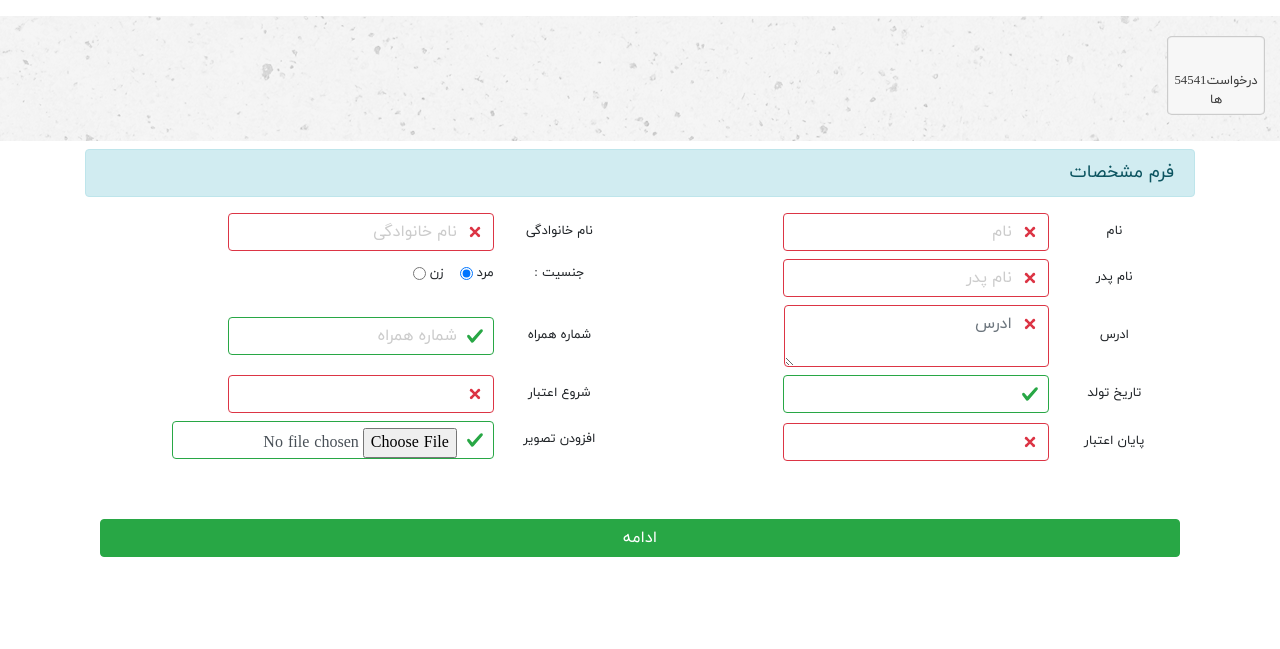
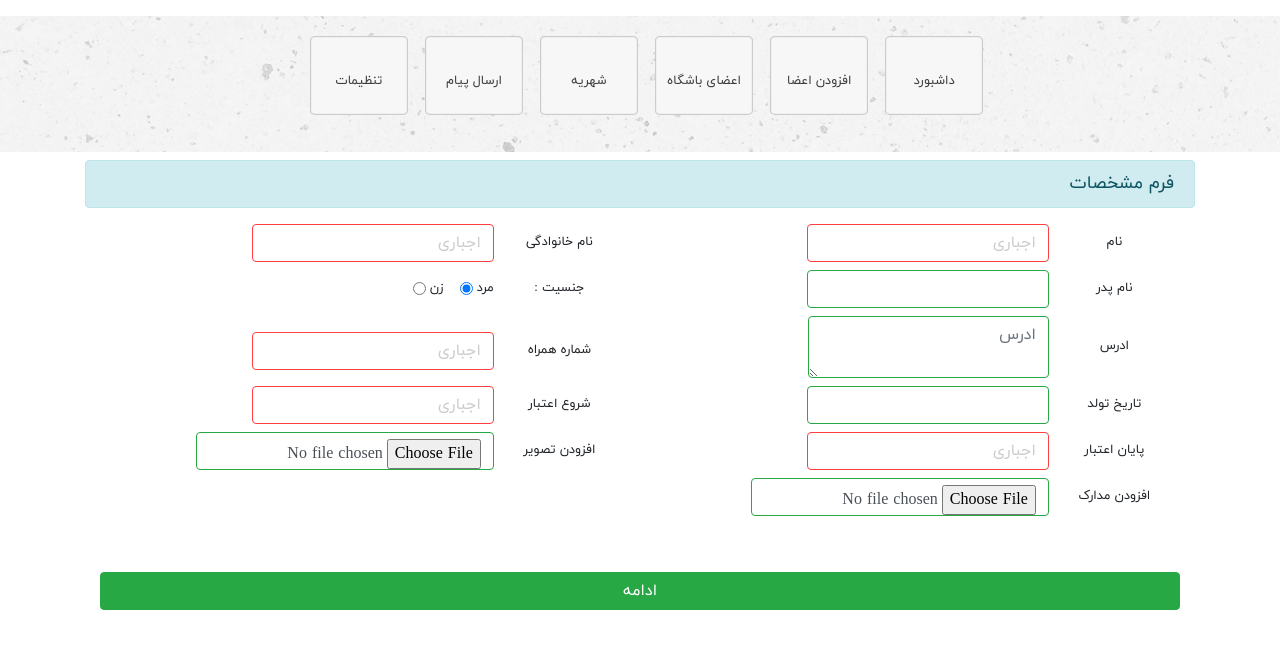
Before and after one commit to mresmailkazemi/Alizadeh, a PHP site: page /Alizadeh/addMember/index in a window 1280 px wide. Shown: the top 649 px of the page. Run offline with PHP 8.4, Linux system fonts and the light colour scheme; the visitor is signed in with stand-in values (Sample User, id 1); some web fonts are replaced.

Commit message:
add option and dashboard

```diff
--- a/controllers/message.php
+++ b/controllers/message.php
@@ -5,7 +5,7 @@
     {
         parent::__construct();
         session_start();
-        if (isset($_SESSION['admin']))
+        if (!isset($_SESSION['admin']))
             header('location:' . URL . 'login/index');
     }
 
--- a/public/css/stylePersian.css
+++ b/public/css/stylePersian.css
@@ -516,7 +516,7 @@
 }
 
 #circles {
-    padding-bottom: 10px;
+    padding-bottom: 5px;
 }
 
 #dashboard_content #circles ul li:not(.user_icon) {
--- /dev/null
+++ b/public/js/k.js
@@ -0,0 +1,5 @@
+function submitHrefandFrom(tag) {
+    var href=$(tag).attr('data-href');
+    $(tag).parents('form').attr('action',href).submit();
+
+}
--- a/views/addMember/index.php
+++ b/views/addMember/index.php
@@ -8,7 +8,18 @@
             }
 
         }
+        .custom_input {
+            border-color:#28a745!important;
+            padding-right: calc( .75rem)!important;
+            background-image: none!important;
 
+        }
+        .must_input {
+            border-color:#ff3f3f!important;
+            padding-right: calc( .75rem)!important;
+            background-image: none!important;
+
+        }
     </style>
     <div class="container">
         <div class="mt-2 mb-3">
@@ -29,23 +40,21 @@
 
             <div class="form-group col-md-6 mb-2">
                 <label for="name" class="w-25">نام</label>
-                <input type="text" class="form-control" id="name" placeholder="نام" name="name" required>
-                <div class="valid-feedback"></div>
+                <input type="text" class="form-control must_input" id="name" placeholder="اجباری" name="name">
 
             </div>
             <div class="form-group col-md-6 mb-2">
                 <label for="name" class="w-25">نام خانوادگی</label>
-                <input type="text" class="form-control" id="family" placeholder="نام خانوادگی " name="family" required>
-                <div class="valid-feedback"></div>
+                <input type="text" class="form-control must_input" id="family" placeholder="اجباری " name="family">
+
 
             </div>
             <div class="form-group col-md-6 mb-2">
                 <label for="name" class="w-25">نام پدر</label>
-                <input type="text" class="form-control" id="family" placeholder="نام پدر" name="parentname" required>
-                <div class="valid-feedback"></div>
+                <input type="text" class="form-control custom_input" id="family" name="parentname">
 
             </div>
-            <div class="form-group col-md-6 mb-3 sex">
+            <div class="form-group col-md-6 mb-2 sex">
                 <span for="name" class="w-25 text-center">جنسیت : </span>
                 <label class="ml-1">مرد</label>
                 <input type="radio" name="sex" value="1" checked>
@@ -55,36 +64,39 @@
             </div>
             <div class="form-group col-md-6 mb-2">
                 <label for="name" class="w-25">ادرس</label>
-                <textarea type="text" class="form-control" placeholder="ادرس " name="Address" required></textarea>
+                <textarea type="text" class="form-control custom_input" placeholder="ادرس " name="Address" required></textarea>
                 <div class="valid-feedback"></div>
             </div>
-            <div class="form-group col-md-6 mb-2">
+            <div class="form-group col-md-6">
                 <label for="name" class="w-25">شماره همراه</label>
-                <input type="text" class="form-control" id="mobile" placeholder="شماره همراه " name="mobile" maxlength="11">
+                <input type="text" class="form-control must_input " id="mobile" placeholder="اجباری" name="mobile" maxlength="11">
 
             </div>
 
             <div class="form-group col-md-6 mb-2">
                 <label for="name" class="w-25">تاریخ تولد</label>
-                <input type="text" id="inputDate3" class="form-control date4" name="birthday">
+                <input type="text" id="inputDate3" class="form-control custom_input date4" name="birthday">
             </div>
 
             <div class="form-group col-md-6 mb-2">
                 <label for="name" class="w-25">شروع اعتبار</label>
-                <input type="text" class="form-control" name="start_date" required>
-                <div class="valid-feedback"></div>
+                <input type="text" class="form-control must_input"  placeholder="اجباری" name="start_date">
 
             </div>
             <div class="form-group col-md-6 mb-2">
                 <label for="name" class="w-25">پایان اعتبار</label>
-                <input type="text" class="form-control" name="end_date" required>
-                <div class="valid-feedback"></div>
+                <input type="text" class="form-control must_input"   placeholder="اجباری" name="end_date">
+
             </div>
 
             <div class="form-group col-md-6 mb-2">
                 <label for="name" class="w-25">افزودن تصویر</label>
-                <input type="file" class="form-control file p-r-6 text-center" name="pic[]">
-                <div class="valid-feedback"></div>
+                <input type="file" class="form-control custom_input file text-center" name="pic[]">
+
+            </div>
+            <div class="form-group col-md-6 mb-2">
+                <label for="name" class="w-25">افزودن مدارک</label>
+                <input type="file" class="form-control custom_input file  text-center" name="pic[]">
 
             </div>
             <div class="col-sm-12">
@@ -97,7 +109,7 @@
                 $(".date4").MdPersianDateTimePicker({
                     targetDateSelector: "#inputDate3",
                     isGregorian: false
-                });
+                })
             });
         </script>
 
--- a/views/adminPanel.php
+++ b/views/adminPanel.php
@@ -21,21 +21,60 @@
     <script src="<?=URL?>public/js/jquery-3.3.1.slim.min.js"></script>
     <script src="<?=URL?>public/js/popper.min.js"></script>
     <script src="<?=URL?>public/js/bootstrap.min.js"></script>
-    <link href="public/css/jquery.md.bootstrap.datetimepicker.style.css" rel="stylesheet">
-    <script src="public/js/jquery.md.bootstrap.datetimepicker.js" type="text/javascript"></script>
+    <script src="<?=URL?>public/js/k.js"></script>
+
+    <link href="<?=URL?>public/css/jquery.md.bootstrap.datetimepicker.style.css" rel="stylesheet">
+    <script src="<?=URL?>public/js/jquery.md.bootstrap.datetimepicker.js" type="text/javascript"></script>
 </head>
 <body>
 
 <div style="background: url(public/img/sibscribe_bg.png)">
     <div class="container-fluid mt-3 user_panel">
         <div class="row">
-            <div id="dashboard_content" class="col-md-8">
+            <div id="dashboard_content" class="col-12">
                 <div id="circles">
-                    <ul class="text-right overhidden">
+                    <ul class="text-center">
                         <li id="request">
-                            <a href="<?= URL ?>adminrequest/index" class="text-center position-relative">
-                                <i class="fas fa-headset fa-2x text-danger"></i>
-                                <span class="font12 d-block">درخواست54541 ها</span>
+                            <a href="<?= URL ?>dashboard/index" class="text-center position-relative">
+                                <i class="fas fa-desktop fa-2x text-danger"></i>
+                                <span class="font12 d-block">داشبورد</span>
+                                <span class="font13 bg-white text-danger counter_span"></span>
+                            </a>
+                        </li>
+
+                        <li id="request">
+                            <a href="<?= URL ?>addMember/index" class="text-center position-relative">
+                                <i class="fas fa-user-plus fa-2x text-danger"></i>
+                                <span class="font12 d-block">افزودن اعضا</span>
+                                <span class="font13 bg-white text-danger counter_span"></span>
+                            </a>
+                        </li>
+                        <li id="request">
+                            <a href="<?= URL ?>Member/index" class="text-center position-relative">
+                                <i class="fas fa-users fa-2x text-danger"></i>
+                                <span class="font12 d-block">اعضای باشگاه</span>
+                                <span class="font13 bg-white text-danger counter_span"></span>
+                            </a>
+                        </li>
+                        <li id="request">
+                            <a href="<?= URL ?>Debtors/index" class="text-center position-relative">
+                                <i class="fas fa-dollar-sign fa-2x text-danger"></i>
+                                <span class="font12 d-block">شهریه</span>
+                                <span class="font13 bg-white text-danger counter_span"></span>
+                            </a>
+                        </li>
+
+                        <li id="request">
+                            <a href="<?= URL ?>message/index" class="text-center position-relative">
+                                <i class="fas fa-paper-plane fa-2x text-danger"></i>
+                                <span class="font12 d-block">ارسال پیام</span>
+                                <span class="font13 bg-white text-danger counter_span"></span>
+                            </a>
+                        </li>
+                        <li id="request">
+                            <a href="<?= URL ?>option/index" class="text-center position-relative">
+                                <i class="fas fa-cog fa-2x text-danger"></i>
+                                <span class="font12 d-block">تنظیمات</span>
                                 <span class="font13 bg-white text-danger counter_span"></span>
                             </a>
                         </li>
--- a/views/message/index.php
+++ b/views/message/index.php
@@ -26,3 +26,8 @@
         <button type="submit" class="btn btn-success w-100 ">ارسال</button>
     </form>
 </div>
+
+
+<?php
+require 'views/adminFooter.php';
+?>
```
Also changed, not shown: controllers/Member.php (+20 -2 lines), controllers/option.php (added, +15 -0 lines), models/model_member.php (+32 -1 lines), models/model_option.php (added, +24 -0 lines), views/Member/index.php (+7 -5 lines), views/dashboard/index.php (added, +16 -0 lines), views/option/index.php (added, +99 -0 lines).
